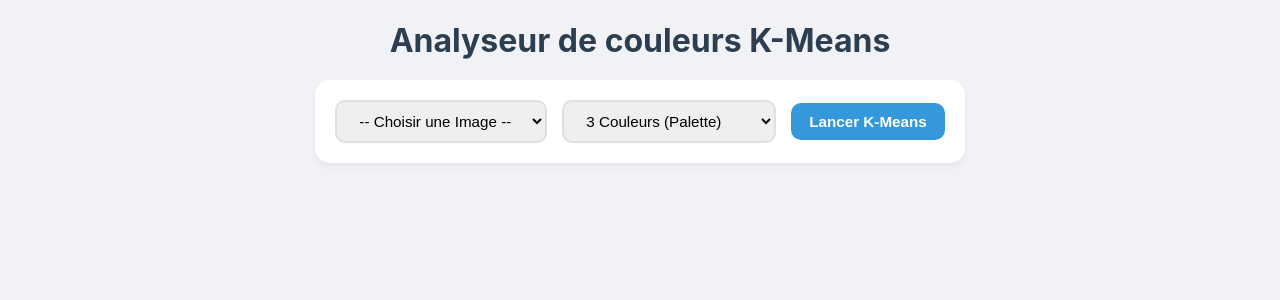
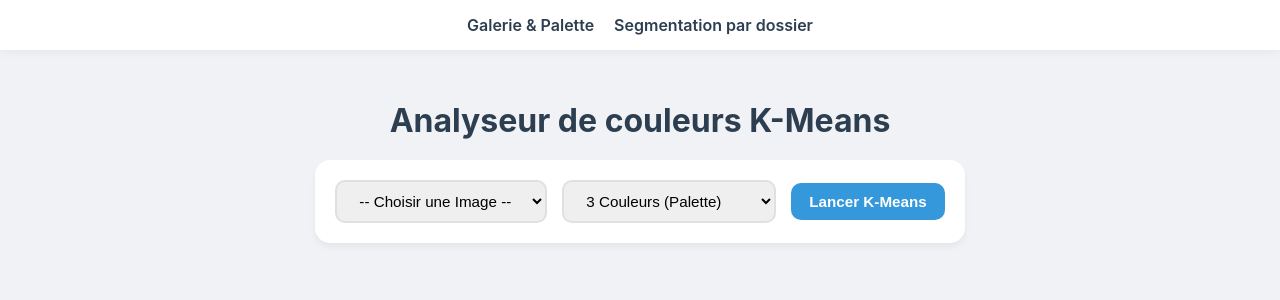
Before and after one commit to nathanplltr/site_images, a Flask app: page / in a window 1280 px wide. Shown: the top 300 px of the page. Run offline with Flask 3, Linux system fonts and the light colour scheme.

Commit message:
Modifications importées

```diff
--- a/templates/index.html
+++ b/templates/index.html
@@ -10,6 +10,10 @@
 </head>
 
 <body>
+    <nav>
+        <a href="/" class="active">Galerie & Palette</a>
+        <a href="/segmentation">Segmentation par dossier</a>
+    </nav>
 
     <h1>Analyseur de couleurs K-Means</h1>
 
--- a/templates/segmentation.html
+++ b/templates/segmentation.html
@@ -46,7 +46,6 @@
         <div id="resultCard" class="analysis-card" style="display:none;">
             <h3>Détails</h3>
             <p id="infoText">Segmentation terminée avec succès.</p>
-            <button onclick="window.print()" style="width: 100%;">Imprimer le résultat</button>
         </div>
     </div>
 
```
Also changed, not shown: static/results/latest_segmentation.png (added), 1 other file.
